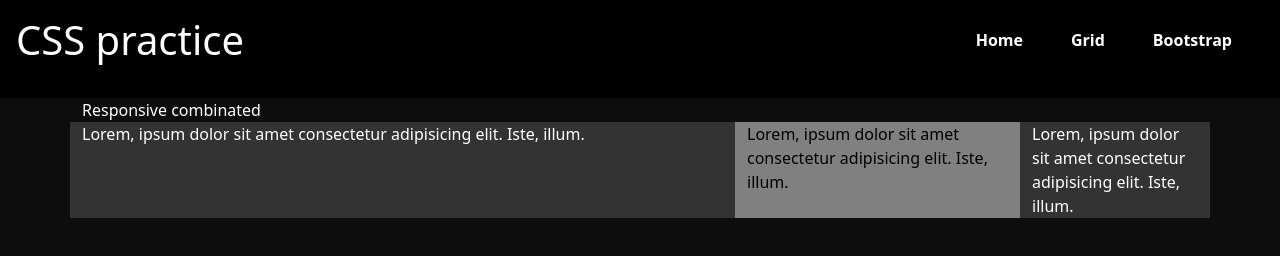
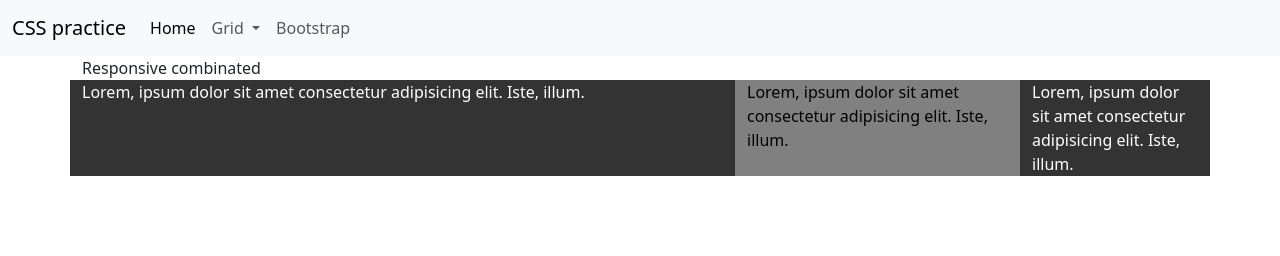
Before and after one commit to DiegoAlessandroMotta/animations-practice, an Astro site: page /bootstrap in a window 1280 px wide. Built offline with nearby package versions, Linux system fonts and the light colour scheme; Astro itself is replaced by a stand-in of ours.

Commit message:
Fix: incorrect linking with bootstrap

```diff
--- a/src/Components/Header.astro
+++ b/src/Components/Header.astro
@@ -23,6 +23,10 @@
     padding-right: 24px;
   }
 
+  h1 {
+    font-weight: 500;
+  }
+
   a {
     text-decoration: none;
     color: hsl(0, 0%, 100%);
--- a/src/Components/Navbar.astro
+++ b/src/Components/Navbar.astro
@@ -32,7 +32,6 @@
     color: hsl(0, 0%, 80%);
     font-size: 1em;
     padding: 12px 24px;
-    font-weight: 600;
     transition: 0.3s;
     border-bottom: 2px solid transparent;
     width: 100%;
--- /dev/null
+++ b/src/Components/bootstrap/Header.astro
@@ -0,0 +1,45 @@
+<header>
+  <nav class="navbar navbar-expand-lg bg-body-tertiary">
+    <div class="container-fluid">
+      <a class="navbar-brand" href="/">CSS practice</a>
+      <button
+        class="navbar-toggler"
+        type="button"
+        data-bs-toggle="collapse"
+        data-bs-target="#navbarSupportedContent"
+        aria-controls="navbarSupportedContent"
+        aria-expanded="false"
+        aria-label="Toggle navigation"
+      >
+        <span class="navbar-toggler-icon"></span>
+      </button>
+      <div class="collapse navbar-collapse" id="navbarSupportedContent">
+        <ul class="navbar-nav me-auto mb-2 mb-lg-0">
+          <li class="nav-item">
+            <a class="nav-link active" href="/">Home</a>
+          </li>
+          <li class="nav-item dropdown">
+            <a
+              class="nav-link dropdown-toggle"
+              href="#"
+              role="button"
+              data-bs-toggle="dropdown"
+              aria-expanded="false"
+            >
+              Grid
+            </a>
+            <ul class="dropdown-menu">
+              <li><a class="dropdown-item" href="/grid">Grid basic</a></li>
+              <li><a class="dropdown-item" href="/grid/areas">Areas</a></li>
+              <li><hr class="dropdown-divider" /></li>
+              <li><a class="dropdown-item" href="/grid/align">Align</a></li>
+            </ul>
+          </li>
+          <li class="nav-item">
+            <a class="nav-link" href="/bootstrap">Bootstrap</a>
+          </li>
+        </ul>
+      </div>
+    </div>
+  </nav>
+</header>
--- /dev/null
+++ b/src/layouts/BootstrapLayout.astro
@@ -0,0 +1,61 @@
+---
+import { ViewTransitions } from "astro:transitions";
+interface Props {
+  title: string;
+}
+
+const { title } = Astro.props;
+---
+
+<!doctype html>
+<html lang="en">
+  <head>
+    <meta charset="UTF-8" />
+    <meta name="viewport" content="width=device-width, initial-scale=1.0" />
+    <title>{title}</title>
+    <link rel="icon" type="image/x-icon" href="/favicon.svg" />
+    <link
+      href="https://cdn.jsdelivr.net/npm/bootstrap@5.3.3/dist/css/bootstrap.min.css"
+      rel="stylesheet"
+      integrity="sha384-QWTKZyjpPEjISv5WaRU9OFeRpok6YctnYmDr5pNlyT2bRjXh0JMhjY6hW+ALEwIH"
+      crossorigin="anonymous"
+    />
+    <script
+      defer
+      src="https://cdn.jsdelivr.net/npm/bootstrap@5.3.3/dist/js/bootstrap.bundle.min.js"
+      integrity="sha384-YvpcrYf0tY3lHB60NNkmXc5s9fDVZLESaAA55NDzOxhy9GkcIdslK1eN7N6jIeHz"
+      crossorigin="anonymous"></script>
+    <ViewTransitions />
+  </head>
+  <body>
+    <slot />
+    <style is:global>
+      :root {
+        color-scheme: light dark;
+      }
+
+      * {
+        margin: 0;
+        padding: 0;
+        box-sizing: border-box;
+      }
+
+      body {
+        min-height: 100dvh;
+        font-family:
+          system-ui,
+          -apple-system,
+          BlinkMacSystemFont,
+          "Segoe UI",
+          Roboto,
+          Oxygen,
+          Ubuntu,
+          Cantarell,
+          "Open Sans",
+          "Helvetica Neue",
+          sans-serif;
+        overflow-x: hidden;
+      }
+    </style>
+  </body>
+</html>
--- a/src/pages/bootstrap/index.astro
+++ b/src/pages/bootstrap/index.astro
@@ -1,15 +1,10 @@
 ---
-import Layout from "../../layouts/Layout.astro";
+import BootstrapLayout from "../../layouts/BootstrapLayout.astro";
+import Header from "../../Components/bootstrap/Header.astro";
 ---
 
-<Layout title="Bootstrap">
-  <link
-    href="https://cdn.jsdelivr.net/npm/bootstrap@5.3.3/dist/css/bootstrap.min.css"
-    rel="stylesheet"
-    integrity="sha384-QWTKZyjpPEjISv5WaRU9OFeRpok6YctnYmDr5pNlyT2bRjXh0JMhjY6hW+ALEwIH"
-    crossorigin="anonymous"
-  />
-
+<BootstrapLayout title="Bootstrap">
+  <Header />
   <main>
     <div class="container">
       Responsive combinated
@@ -26,20 +21,9 @@
       </div>
     </div>
   </main>
-
-  <script
-    src="https://cdn.jsdelivr.net/npm/bootstrap@5.3.3/dist/js/bootstrap.bundle.min.js"
-    integrity="sha384-YvpcrYf0tY3lHB60NNkmXc5s9fDVZLESaAA55NDzOxhy9GkcIdslK1eN7N6jIeHz"
-    crossorigin="anonymous"></script>
-</Layout>
+</BootstrapLayout>
 
 <style>
-  main {
-    min-height: 100dvh;
-    background-color: hsl(0, 0%, 5%);
-    color: white;
-  }
-
   .oscuro {
     background-color: hsl(0, 0%, 20%);
     color: white;
@@ -47,6 +31,6 @@
 
   .claro {
     background-color: hsl(0, 0%, 50%);
-    color: black
+    color: black;
   }
 </style>
```
